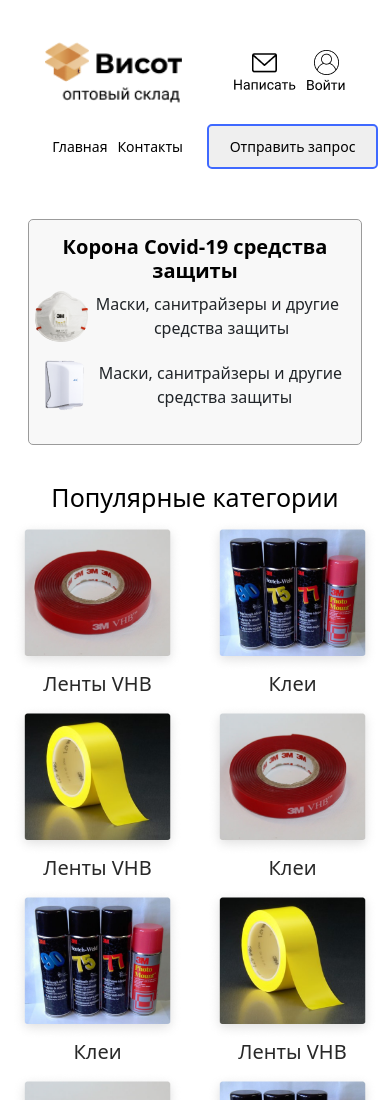
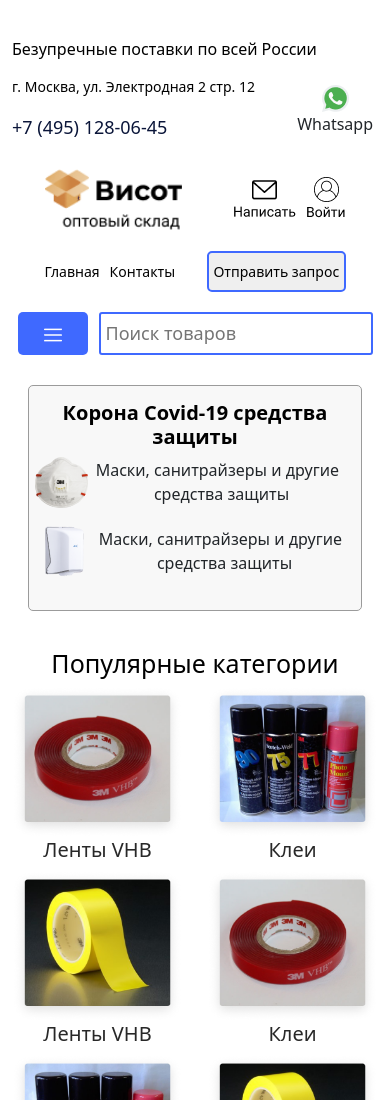
Before and after one commit to Ubaydullayev-Quvonchbek/Chalange-Quvonchbek, a plain HTML site: page index.html in a window 390 px wide. Shown: the top 1100 px of the page. Drawn offline with nearby package versions, Linux system fonts and the light colour scheme.

Commit message:
Team Quvonchbek

```diff
--- a/index.css
+++ b/index.css
@@ -611,4 +611,74 @@ p {
         text-align: center;
         margin-bottom: 15px;
     }
+
+    .kat {
+        padding: 11px 26px;
+    }
+
+    .y {
+        padding: 5px;
+    }
+
+    .b {
+        font-weight: 400;
+        font-size: 14px;
+        color: #000000;
+        border: 2px solid #3F69FF;
+        border-radius: 5px;
+        padding: 8px 0px;
+        width: 100%;
+        margin: auto;
+        text-align: center;
+    }
+
+    .fdgre {
+        margin-bottom: 20px;
+    }
+
+    .big_card {
+        background: #F8F8F8;
+        border: 1px solid #9B9B9B;
+        border-radius: 5px;
+        padding: 15px 6px;
+        margin-top: 0px;
+    }
+
+    .pos-bot {
+        text-align: center;
+    }
+
+    .dfdcd2 {
+        font-weight: 500;
+        font-size: 16px;
+        color: #000000;
+        margin-bottom: 17px;
+    }
+
+    .dfdcd3 {
+        font-weight: 400;
+        font-size: 14px;
+        color: #000000;
+    }
+
+    .dfdc4d {
+        font-weight: 400;
+        font-size: 18px;
+        color: #0A1539;
+        margin-top: 20px;
+    }
+
+    .pos-top {
+        position: relative;
+    }
+
+    .gyuugy {
+        position: absolute;
+        right: 17px;
+        top: 85px;
+    }
+
+    .grfre {
+        margin-bottom: 20px;
+    }
 }
--- a/index.html
+++ b/index.html
@@ -15,6 +15,25 @@
 
     <header>
         <nav class="nav1">
+            <div class="container grfre d-block d-sm-none">
+                <div class="row justify-content-center">
+                    <div class="col-12">
+                        <div class="pos-top">
+                            <h1 class="dfdcd2">Безупречные поставки по всей России</h1>
+                            <p class="dfdcd3">г. Москва, ул. Электродная 2 стр. 12</p>
+                            <h2 class="dfdc4d">+7 (495) 128-06-45</h2>
+                        </div>
+                        <div class="gyuugy d-flex justify-content-end">
+                            <div class="pos-bot">
+                                <div class="cardae">
+                                    <img src="./img/whatsapp (2) 2 pos.png" alt="">
+                                </div>
+                                <p class="rerr">Whatsapp</p>
+                            </div>
+                        </div>
+                    </div>
+                </div>
+            </div>
             <div class="container">
                 <div class="row justify-content-center align-items-center">
                     <div class="col-5 col-sm-3 d-none d-sm-block">
@@ -63,7 +82,7 @@
         </nav>
         <nav class="nav2">
             <div class="container">
-                <div class="row justify-content-between justify-content-center align-items-center">
+                <div class="row fdgre justify-content-center align-items-center">
                     <div class="col-0 col-sm-4 d-flex">
                         <p class="jhi  d-none d-sm-block">Главная</p>
                         <p class="jhi  d-none d-sm-block">О нас</p>
@@ -80,12 +99,18 @@
                     <div class="col-4 d-flex justify-content-end d-none d-sm-block">
                         <p class="mos">г. Москва, ул. Электродная 2 стр. 12 </p>
                     </div>
-                    <div class="col-6 d-block d-sm-none d-flex justify-content-end">
+                    <div class="col-5 d-block d-sm-none d-flex ">
                         <p class="e">Главная</p>
                         <p class="e2">Контакты</p>
                     </div>
-                    <div class="col-6 d-block d-sm-none">
+                    <div class="col-5 d-block d-sm-none">
                         <button class="b">Отправить запрос</button>
+                    </div>
+                </div>
+                <div class="row">
+                    <div class="col-12 d-flex justify-content-center">
+                        <button class="kat"><img src="./img/Group 36.png" alt=""></button>
+                        <input class="y" type="text" placeholder="Поиск товаров">
                     </div>
                 </div>
             </div>
```
Also changed, not shown: img/Group 36.png (added), img/whatsapp (2) 2 pos.png (added).
